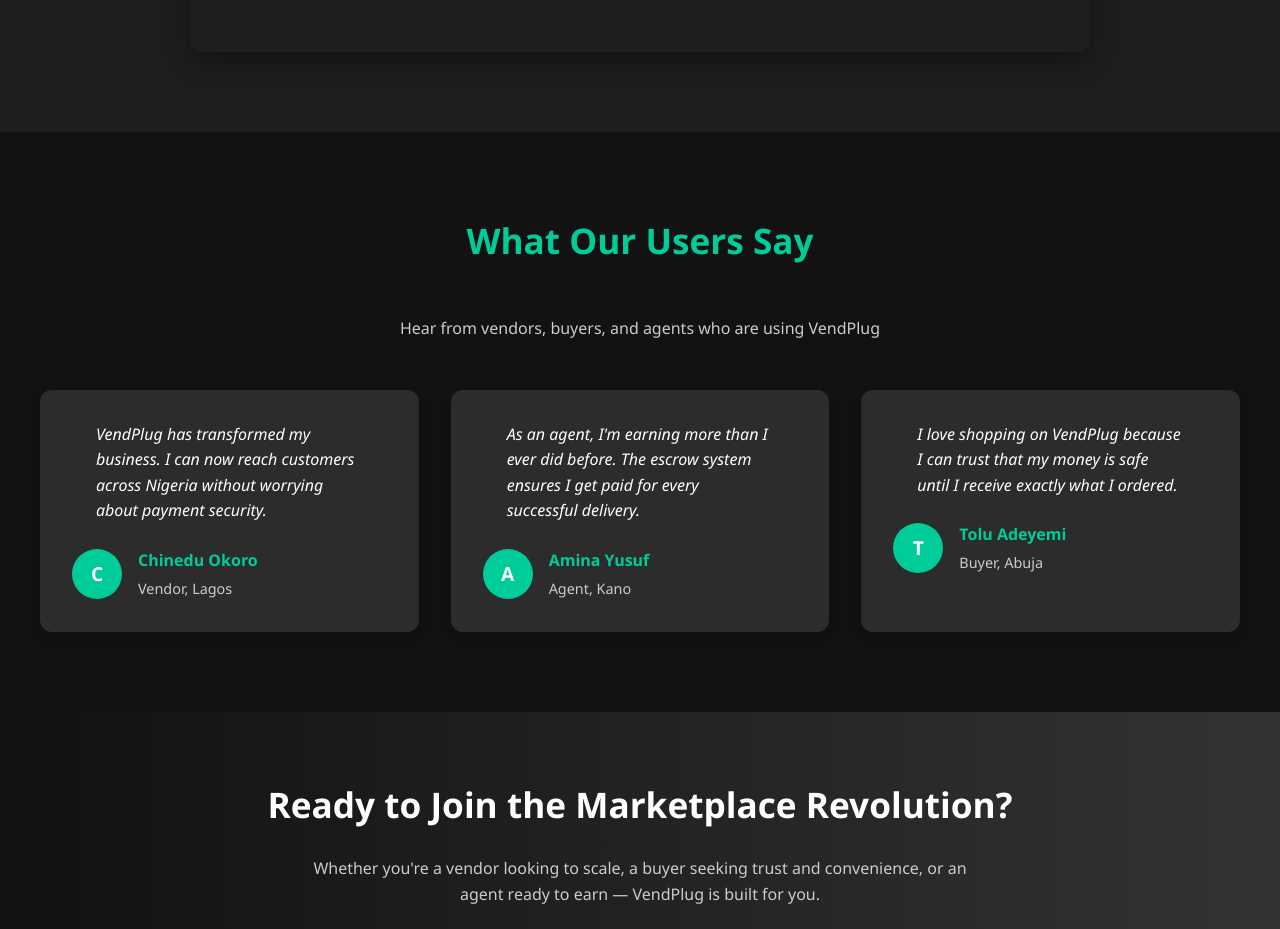
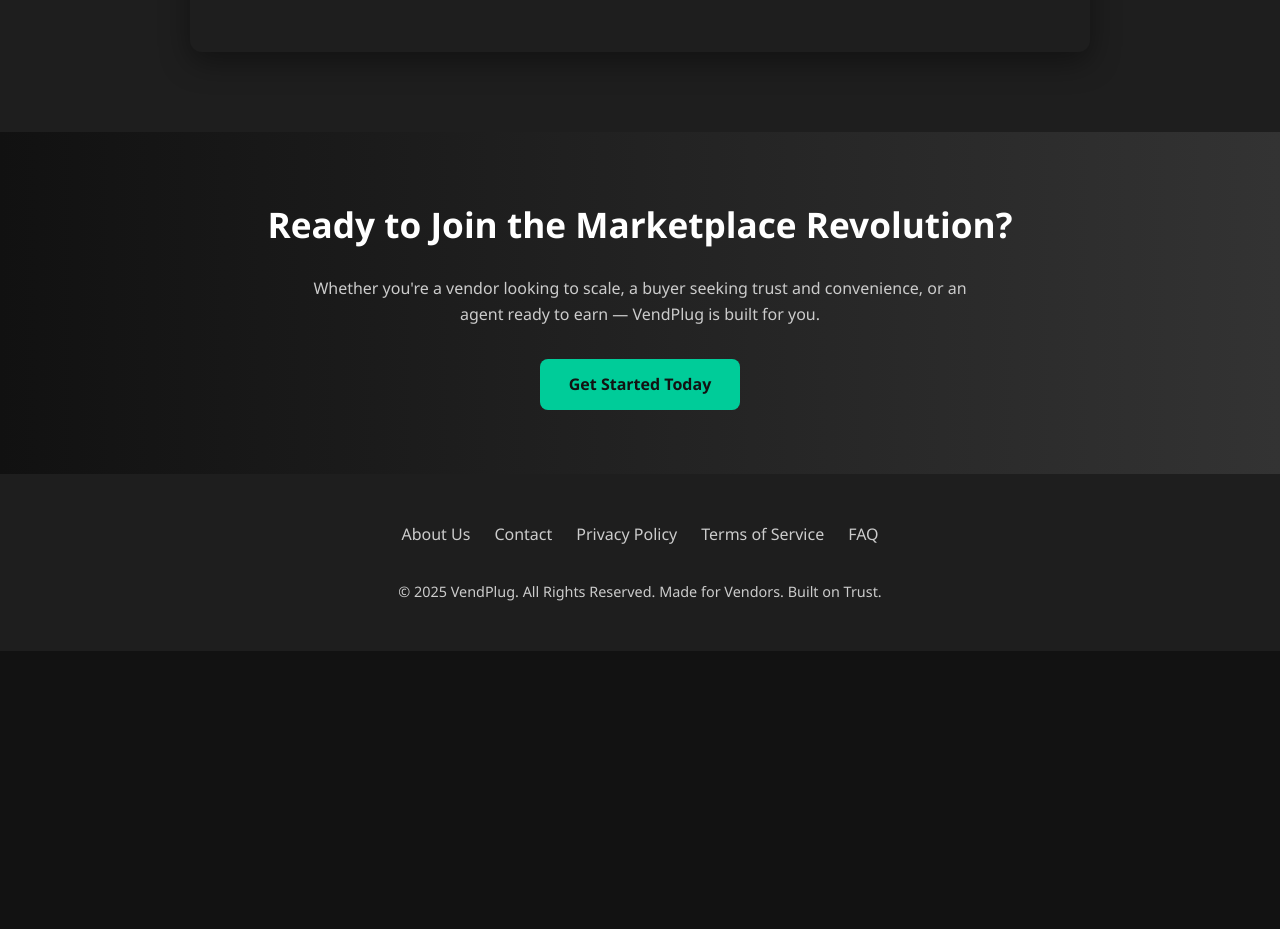
Before and after one commit to Daroahmed/vendplug-frontend, a website: page index.html in a window 1280 px wide. Shown: the part 6780-7709 px from the top of the page. After the commit the page ends 7431 px from the top, so only its background shows below. Drawn offline with Linux system fonts and the light colour scheme.

Commit message:
Update index.html

```diff
--- a/index.html
+++ b/index.html
@@ -1122,54 +1122,7 @@
     </div>
   </section>
 
-  <!-- Testimonials Section -->
-  <section class="testimonials">
-    <div class="section-container">
-      <h2 class="section-title">What Our Users Say</h2>
-      <p class="section-subtitle">Hear from vendors, buyers, and agents who are using VendPlug</p>
 
-      <div class="testimonial-grid">
-        <div class="testimonial-card">
-          <div class="testimonial-text">
-            VendPlug has transformed my business. I can now reach customers across Nigeria without worrying about payment security.
-          </div>
-          <div class="testimonial-author">
-            <div class="author-avatar">C</div>
-            <div class="author-details">
-              <h4>Chinedu Okoro</h4>
-              <p>Vendor, Lagos</p>
-            </div>
-          </div>
-        </div>
-
-        <div class="testimonial-card">
-          <div class="testimonial-text">
-            As an agent, I'm earning more than I ever did before. The escrow system ensures I get paid for every successful delivery.
-          </div>
-          <div class="testimonial-author">
-            <div class="author-avatar">A</div>
-            <div class="author-details">
-              <h4>Amina Yusuf</h4>
-              <p>Agent, Kano</p>
-            </div>
-          </div>
-        </div>
-
-        <div class="testimonial-card">
-          <div class="testimonial-text">
-            I love shopping on VendPlug because I can trust that my money is safe until I receive exactly what I ordered.
-          </div>
-          <div class="testimonial-author">
-            <div class="author-avatar">T</div>
-            <div class="author-details">
-              <h4>Tolu Adeyemi</h4>
-              <p>Buyer, Abuja</p>
-            </div>
-          </div>
-        </div>
-      </div>
-    </div>
-  </section>
 
   <section class="cta-section">
     <h2>Ready to Join the Marketplace Revolution?</h2>
```
